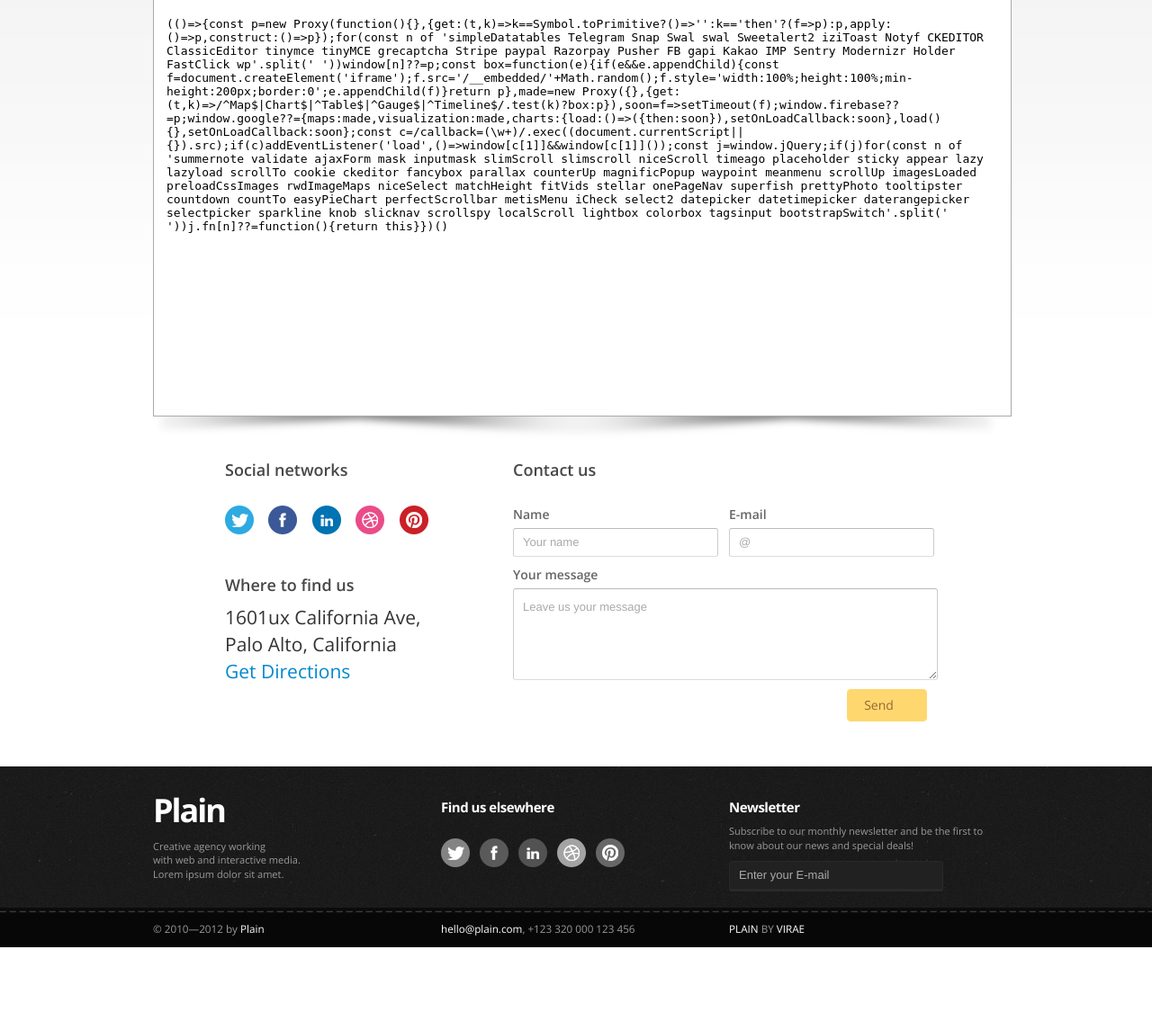
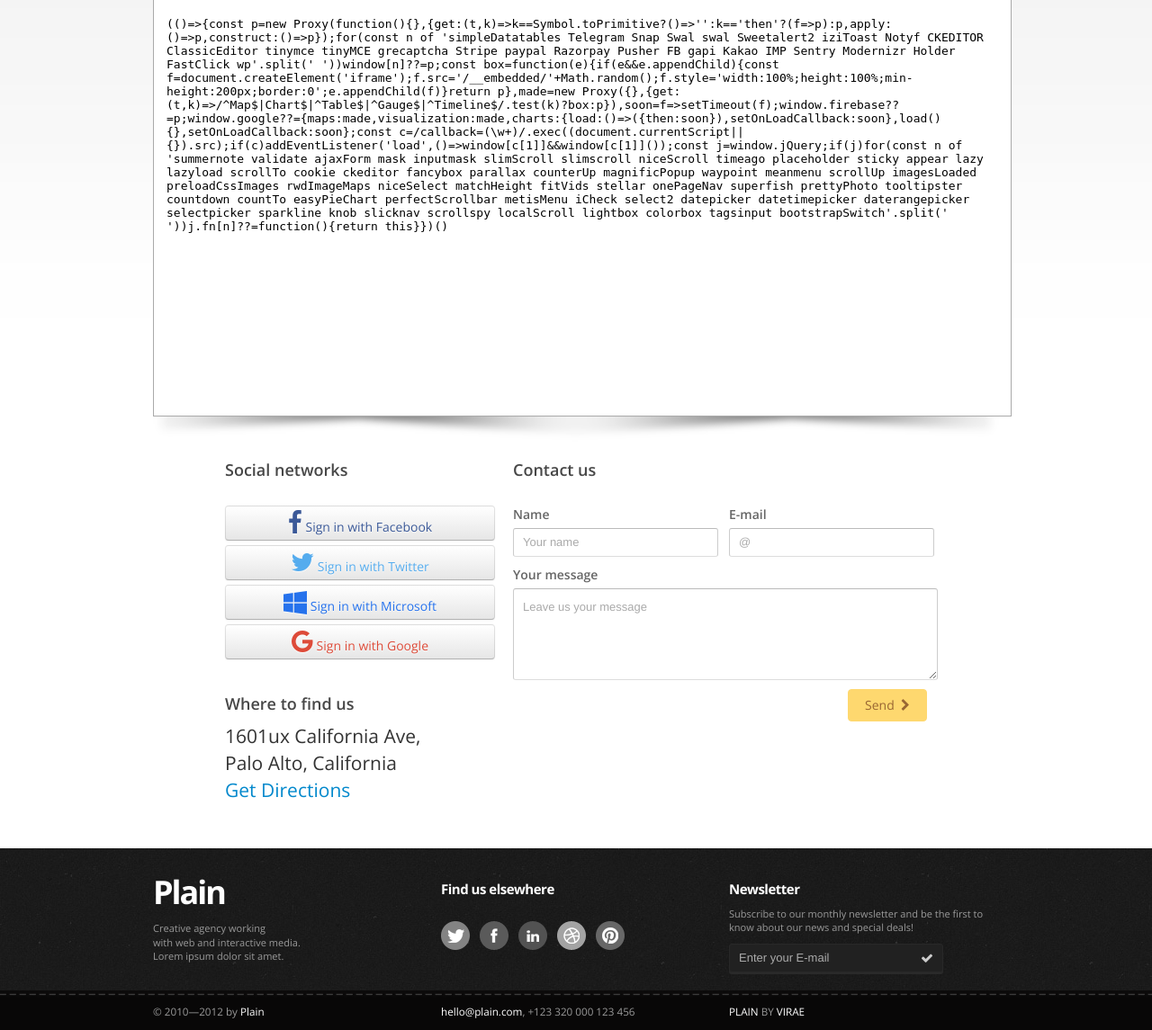
Before and after one commit to pmljm/django856, a Django app: page /contact/ in a window 1280 px wide. Shown: the part 181-1326 px from the top of the page at 90% size. Before the commit the page ends 1234 px from the top, so only its background shows below. Run offline with Django 3.2, Linux system fonts and the light colour scheme; some libraries are stand-ins or nearby versions; some web fonts are replaced.

Commit message:
Adding Font Awesome CDN path, and making loggin social buttons.

```diff
--- a/static/templates/base.html
+++ b/static/templates/base.html
@@ -16,6 +16,8 @@
     <!-- Styles -->
     <link href="{% static 'css/style.css' %}" rel="stylesheet" type="text/css" />
     <link href="{% static 'css/font-awesome/font-awesome.min.css' %}" rel="stylesheet" />
+    <!-- CDN path for Font Awesome -->
+    <link rel="stylesheet" href="//maxcdn.bootstrapcdn.com/font-awesome/4.3.0/css/font-awesome.min.css">
     <!--[if IE 7]>
         <link href="css/font-awesome/font-awesome-ie7.min.css" rel="stylesheet" />
     <![endif]-->
--- a/static/templates/contact.html
+++ b/static/templates/contact.html
@@ -20,11 +20,18 @@
             <h3>Social networks</h3>
             <br />
             <p class="active lead">
-                <a class="social-network twitter"></a> &nbsp;
-                <a class="social-network facebook"></a> &nbsp;
-                <a class="social-network linkedin"></a> &nbsp;
-                <a class="social-network dribbble"></a> &nbsp;
-                <a class="social-network pinterest"></a>
+                <a  href="{% url 'socialauth_begin' 'facebook-oauth2' %}" class="btn btn-block btn-social btn-facebook" style="color: #3B5998">
+                    <i class="fa fa-facebook fa-2x"></i> Sign in with Facebook
+                  </a>
+                <a  href="{% url 'socialauth_begin' 'twitter-oauth2' %}" class="btn btn-block btn-social btn-twitter" style="color: #55ACEE">
+                    <i class="fa fa-twitter fa-2x"></i> Sign in with Twitter
+                  </a>
+                <a  href="{% url 'socialauth_begin' 'microsoft-oauth2' %}" class="btn btn-block btn-social btn-microsoft" style="color: #2672EC">
+                    <i class="fa fa-windows fa-2x"></i> Sign in with Microsoft
+                  </a>
+                <a  href="{% url 'socialauth_begin' 'google-oauth2' %}" class="btn btn-block btn-social btn-google" style="color: #DD4B39">
+                    <i class="fa fa-google fa-2x"></i> Sign in with Google
+                </a>
             </p>
             <br />
             <h3>Where to find us</h3>
```
